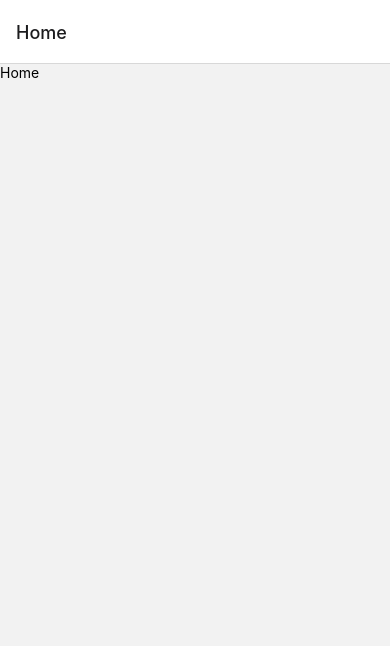
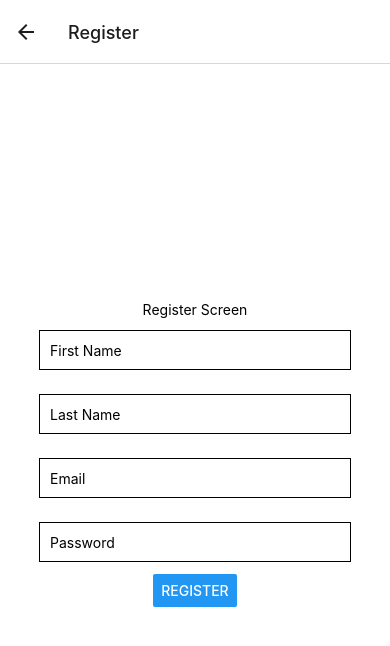
Before and after one commit to trifangrobert/Saferr, a React Native app in the folder frontend/: screen /Register in a window 390 px wide. Before the commit this address had no page. Shown: the top 646 px of the page. Built offline with nearby package versions, Linux system fonts and the light colour scheme; no server answers.

Commit message:
redux the old way

```diff
--- a/frontend/App.tsx
+++ b/frontend/Routes.tsx
@@ -2,15 +2,17 @@ import { NavigationContainer } from '@react-navigation/native';
 import { createNativeStackNavigator } from '@react-navigation/native-stack';
 import HomeScreen from './screens/HomeScreen';
 import ProfileScreen from './screens/ProfileScreen';
+import RegisterScreen from './screens/RegisterScreen';
 
 const Stack = createNativeStackNavigator();
 
-export default function App() {
+export default function Routes() {
   return (
     <NavigationContainer>
-      <Stack.Navigator>
+      <Stack.Navigator initialRouteName="Home">
         <Stack.Screen name="Home" component={HomeScreen} />
         <Stack.Screen name="Profile" component={ProfileScreen} />
+        <Stack.Screen name="Register" component={RegisterScreen} />
       </Stack.Navigator>
     </NavigationContainer>
   );
--- /dev/null
+++ b/frontend/redux/action.js
@@ -0,0 +1,66 @@
+import axios from "axios";
+
+const serverUrl = process.env.SERVER_URL;
+
+export const login = (email, password) => async (dispatch) => {
+  try {
+    dispatch({ type: "loginRequest" });
+
+    const { data } = await axios.post(
+      `${serverUrl}/login`,
+      { email, password },
+      {
+        headers: {
+          "Content-Type": "application/json",
+        },
+      }
+    );
+    dispatch({ type: "loginSuccess", payload: data });
+  } catch (error) {
+    dispatch({ type: "loginFailure", payload: error.response.data.message });
+  }
+};
+
+export const loadUser = () => async (dispatch) => {
+  try {
+    dispatch({ type: "loadUserRequest" });
+
+    const { data } = await axios.get(`${serverUrl}/me`);
+    dispatch({ type: "loadUserSuccess", payload: data });
+  } catch (error) {
+    dispatch({ type: "loadUserFailure", payload: error.response.data.message });
+  }
+};
+
+export const logout = () => async (dispatch) => {
+  try {
+    dispatch({ type: "logoutRequest" });
+
+    await axios.get(`${serverUrl}/logout`);
+    dispatch({ type: "logoutSuccess" });
+  } catch (error) {
+    dispatch({
+      type: "logoutFailure",
+      payload: error.response.data.message,
+    });
+  }
+};
+
+export const register = (formData) => async (dispatch) => {
+  console.log("register action");
+  try {
+    dispatch({ type: "registerRequest" });
+    const { data } = await axios.post(`${serverUrl}/register`, formData, {
+      headers: {
+        "Content-Type": "multipart/form-data",
+      },
+    });
+    data = {};
+    dispatch({ type: "registerSuccess", payload: data });
+  } catch (error) {
+    dispatch({
+      type: "registerFailure",
+      payload: error.response.data.message,
+    });
+  }
+};
--- /dev/null
+++ b/frontend/redux/reducer.js
@@ -0,0 +1,84 @@
+import { createReducer } from "@reduxjs/toolkit";
+
+export const authReducer = createReducer(
+  {},
+  {
+    loginRequest: (state) => {
+      state.loading = true;
+    },
+    loginSuccess: (state, action) => {
+      state.loading = false;
+      state.isAuthenticated = true;
+      state.user = action.payload.user;
+      state.message = action.payload.message;
+    },
+    loginFailure: (state, action) => {
+      state.loading = false;
+      state.isAuthenticated = false;
+      state.error = action.payload;
+    },
+
+    registerRequest: (state) => {
+      state.loading = true;
+    },
+    registerSuccess: (state, action) => {
+      state.loading = false;
+      state.isAuthenticated = true;
+      state.user = action.payload.user;
+      state.message = action.payload.message;
+    },
+    registerFailure: (state, action) => {
+      state.loading = false;
+      state.isAuthenticated = false;
+      state.error = action.payload;
+    },
+
+    loadUserRequest: (state) => {
+      state.loading = true;
+    },
+    loadUserSuccess: (state, action) => {
+      state.loading = false;
+      state.isAuthenticated = true;
+      state.user = action.payload.user;
+    },
+    loadUserFailure: (state, action) => {
+      state.loading = false;
+      state.isAuthenticated = false;
+      state.error = action.payload;
+    },
+
+    logoutRequest: (state) => {
+      state.loading = true;
+    },
+    logoutSuccess: (state) => {
+      state.loading = false;
+      state.isAuthenticated = false;
+      state.user = null;
+    },
+    logoutFailure: (state, action) => {
+      state.loading = false;
+      state.isAuthenticated = true;
+      state.error = action.payload;
+    },
+
+    verificationRequest: (state) => {
+      state.loading = true;
+    },
+    verificationSuccess: (state, action) => {
+      state.loading = false;
+      state.message = action.payload;
+    },
+    verificationFailure: (state, action) => {
+      state.loading = false;
+      state.error = action.payload;
+    },
+
+    clearError: (state) => {
+      state.error = null;
+    },
+
+    clearMessage: (state) => {
+      state.message = null;
+    },
+  }
+);
--- /dev/null
+++ b/frontend/redux/store.js
@@ -0,0 +1,10 @@
+import { configureStore } from '@reduxjs/toolkit';
+import { authReducer } from './reducer';
+
+const store = configureStore({
+    reducer: {
+        auth: authReducer
+    }
+});
+
+export default store;
--- a/frontend/screens/HomeScreen.js
+++ b/frontend/screens/HomeScreen.js
@@ -1,9 +1,19 @@
-import { View, Text } from 'react-native';
+import { View, Text } from "react-native";
+import { Button } from "react-native";
 
-const HomeScreen = () => {
+const HomeScreen = ({navigation}) => {
+  const handleNavigateProfile = () => {
+    navigation.navigate("Profile");
+  };
+  const handleNavigateRegister = () => {
+    navigation.navigate("Register");
+  };
   return (
     <View>
       <Text>Home</Text>
+      <Button title="Go to Profile" onPress={handleNavigateProfile} />
+      <Button title="Go to Register" onPress={handleNavigateRegister} />
+
     </View>
   );
 };
--- /dev/null
+++ b/frontend/screens/RegisterScreen.js
@@ -0,0 +1,69 @@
+import { StatusBar } from "expo-status-bar";
+import { useState } from "react";
+import { View, Text, TextInput, Button } from "react-native";
+import { StyleSheet } from "react-native";
+import { useDispatch } from "react-redux";
+import { register } from "../redux/action";
+
+const RegisterScreen = ({ navigation }) => {
+  const [email, setEmail] = useState("");
+  const [password, setPassword] = useState("");
+  const [firstName, setFirstName] = useState("");
+  const [lastName, setLastName] = useState("");
+
+    const dispatch = useDispatch();
+
+
+  const handleSubmit = () => {
+    dispatch(register({ firstName, lastName, email, password }));
+    };
+  return (
+    <View style={styles.container}>
+      <Text>Register Screen</Text>
+      <StatusBar style="auto" />
+      <TextInput
+        style={styles.input}
+        placeholder="First Name"
+        value={firstName}
+        onChangeText={(text) => setFirstName(text)}
+      />
+      <TextInput
+        style={styles.input}
+        placeholder="Last Name"
+        value={lastName}
+        onChangeText={(text) => setLastName(text)}
+      />
+      <TextInput
+        style={styles.input}
+        placeholder="Email"
+        value={email}
+        onChangeText={(text) => setEmail(text)}
+      />
+      <TextInput
+        style={styles.input}
+        placeholder="Password"
+        value={password}
+        onChangeText={(text) => setPassword(text)}
+      />
+      <Button title="Register" onPress={handleSubmit} />
+    </View>
+  );
+};
+
+const styles = StyleSheet.create({
+    container: {
+        flex: 1,
+        alignItems: 'center',
+        justifyContent: 'center',
+        backgroundColor: '#fff'
+    },
+    input: {
+        width: '80%',
+        height: 40,
+        margin: 12,
+        borderWidth: 1,
+        padding: 10,
+    },
+});
+
+export default RegisterScreen;
```
Also changed, not shown: frontend/App.js (added, +13 -0 lines), frontend/index.js (deleted, +0 -14 lines), frontend/package.json (+6 -1 lines), 2 other files (tests, documents, lock files or other folders).
